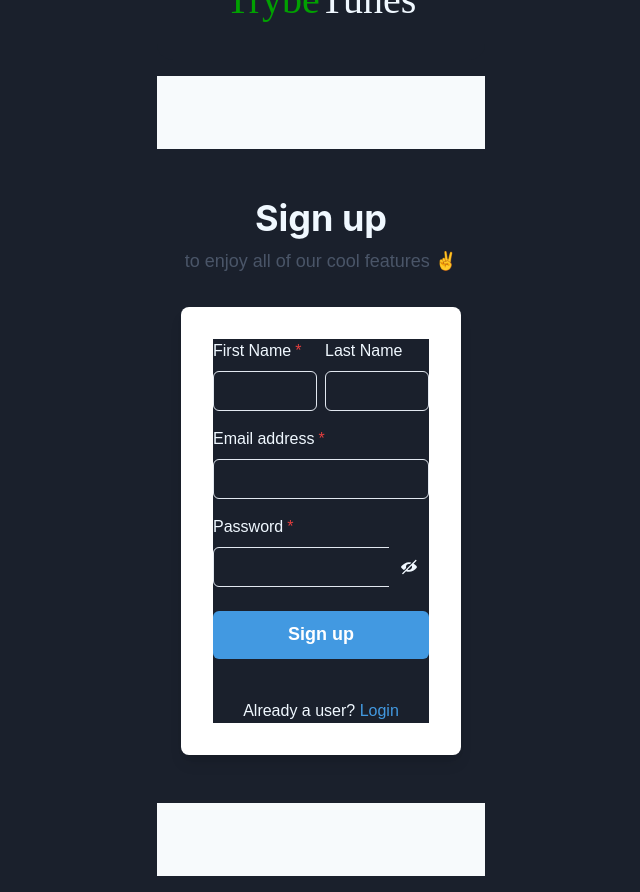
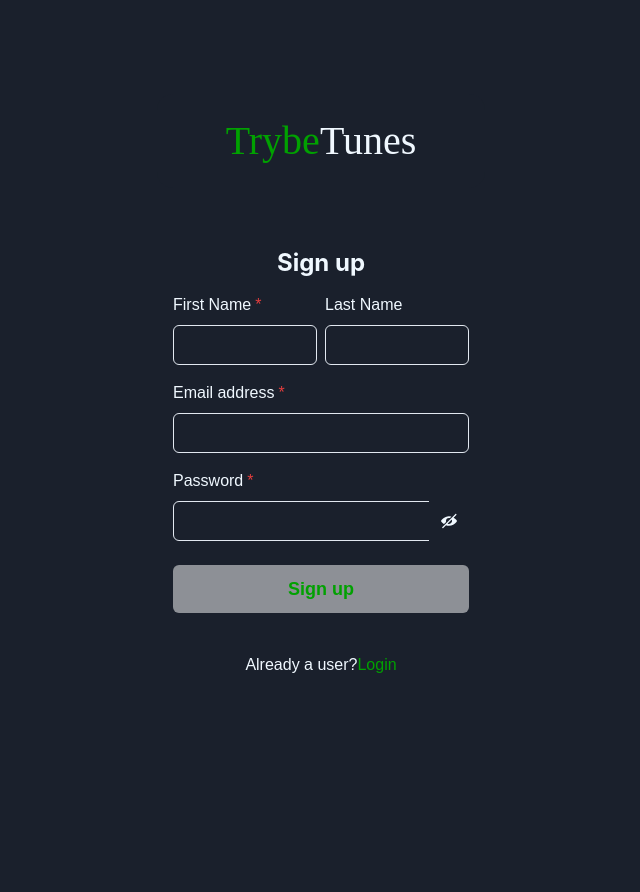
Before and after one commit to lbcamargo94/trybe-tunes-sound, a React (Create React App) app: page /register in a window 1280 px wide. Shown: the whole page, without its empty margins (319-959 px from the left). After the commit the page ends 800 px from the top, so only its background shows below. Built offline with nearby package versions, Linux system fonts and the light colour scheme; a web font is replaced by a local one.

Commit message:
feat: New registration form created.

```diff
--- a/src/components/FormLogin.jsx
+++ b/src/components/FormLogin.jsx
@@ -4,13 +4,11 @@ import { useNavigate } from 'react-router-dom';
 import {
   Box,
   Button,
-  Checkbox,
   Flex,
   FormControl,
   FormLabel,
   Heading,
   Input,
-  Link,
   Stack,
 } from '@chakra-ui/react';
 
@@ -40,7 +38,8 @@ export default function FormLogin() {
   };
 
   return (
-    <Stack minW='360px' w='100%' h='100%' justifyContent="center" flex='1' alignItems="center" display='flex'>
+    <Stack minW='360px' w='100%' h='100%' justifyContent="center" flex='1'
+      alignItems="center" display='flex'>
       <Flex p='8' align='center' justify='center'>
         <Stack spacing='4' w='full' maxW='md'>
           <Heading fontSize='2xl'>Sign in to your account</Heading>
@@ -52,14 +51,8 @@ export default function FormLogin() {
             <FormLabel>Password</FormLabel>
             <Input type="password" onChange={(event) => passwordValidation(event.target.value) }/>
           </FormControl>
+          {/* Buttons Sign In/Sign Up */}
           <Stack spacing='6'>
-            <Stack
-              direction={{ base: 'column', sm: 'row' }}
-              align='start'
-              justify='space-between'>
-              <Checkbox>Remember me</Checkbox>
-              <Link color='blue.500'>Forgot password?</Link>
-            </Stack>
             <Box display='flex' direction='column' alignItems='center' justify='center'>
               <Button
                 m='1rem' w='100%' h='2.5rem' color='#f0f8ff' bg='#01a101'
--- a/src/components/FormRegister.jsx
+++ b/src/components/FormRegister.jsx
@@ -1,4 +1,6 @@
 import React, { useState } from 'react';
+import { useNavigate } from 'react-router-dom';
+// chakra-ui imports
 import {
   Flex,
   Box,
@@ -12,7 +14,6 @@ import {
   Button,
   Heading,
   Text,
-  useColorModeValue,
   Link,
 } from '@chakra-ui/react';
 import { ViewIcon, ViewOffIcon } from '@chakra-ui/icons';
@@ -20,49 +21,53 @@ import { ViewIcon, ViewOffIcon } from '@chakra-ui/icons';
 export default function FormRegister() {
   const [showPassword, setShowPassword] = useState(false);
 
+
   return (
-    <Flex
-      minH={'100vh'}
-      align={'center'}
-      justify={'center'}
-      bg={useColorModeValue('gray.50', 'gray.800')}>
-      <Stack spacing={8} mx={'auto'} maxW={'lg'} py={12} px={6}>
-        <Stack align={'center'}>
-          <Heading fontSize={'4xl'} textAlign={'center'}>
+    <Flex p='8' minW='360px' w='100%' h='100%' justifyContent="center"
+    lex='1' alignItems="center" display='flex' >
+      <Stack spacing='4' w='full' maxW='md' >
+        <Stack align='center'>
+          <Heading fontSize='2xl' textAlign='center'>
             Sign up
           </Heading>
-          <Text fontSize={'lg'} color={'gray.600'}>
-            to enjoy all of our cool features ✌️
-          </Text>
+
         </Stack>
-        <Box
-          rounded={'lg'}
-          bg={useColorModeValue('white', 'gray.700')}
-          boxShadow={'lg'}
-          p={8}>
-          <Stack spacing={4}>
+        <Box >
+          <Stack spacing={4} >
             <HStack>
-              <Box>
+              <Box >
                 <FormControl id="firstName" isRequired>
                   <FormLabel>First Name</FormLabel>
-                  <Input type="text" />
+                  <Input
+                    type="text"
+                    onChange={({ target }) => setName(target.value)}
+                  />
                 </FormControl>
               </Box>
               <Box>
                 <FormControl id="lastName">
                   <FormLabel>Last Name</FormLabel>
-                  <Input type="text" />
+                  <Input
+                    type="text"
+                    onChange={({ target }) => setLastName(target.value)}
+                  />
                 </FormControl>
               </Box>
             </HStack>
             <FormControl id="email" isRequired>
               <FormLabel>Email address</FormLabel>
-              <Input type="email" />
+              <Input
+                type="email"
+                onChange={({ target }) => setEmail(target.value)}
+              />
             </FormControl>
             <FormControl id="password" isRequired>
               <FormLabel>Password</FormLabel>
               <InputGroup>
-                <Input type={showPassword ? 'text' : 'password'} />
+                <Input
+                  type={showPassword ? 'text' : 'password'}
+                  onChange={({ target }) => setPassword(target.value)}
+                />
                 <InputRightElement h={'full'}>
                   <Button
                     variant={'ghost'}
@@ -76,19 +81,27 @@ export default function FormRegister() {
             </FormControl>
             <Stack spacing={10} pt={2}>
               <Button
+                bg="#ffffff80"
+                color="#01a101"
                 loadingText="Submitting"
                 size="lg"
-                bg={'blue.400'}
-                color={'white'}
                 _hover={{
-                  bg: 'blue.500',
-                }}>
+                  bg: "#01a101",
+                  color: "#f0f8ff"
+                }}
+                onClick={() => getNewUser()}
+              >
                 Sign up
               </Button>
             </Stack>
             <Stack pt={6}>
               <Text align={'center'}>
-                Already a user? <Link color={'blue.400'}>Login</Link>
+                Already a user?
+                <Link
+                color={'#01a101'}
+                href='/login'>
+                  Login
+                </Link>
               </Text>
             </Stack>
           </Stack>
```
Also changed, not shown: src/App.jsx (renamed from src/App.js), src/index.jsx (renamed from src/index.js), src/utils/context/index.jsx (renamed from src/utils/context/index.js), src/utils/provider/index.jsx (renamed from src/utils/provider/index.js), 1 other file (tests, documents, lock files or other folders).
